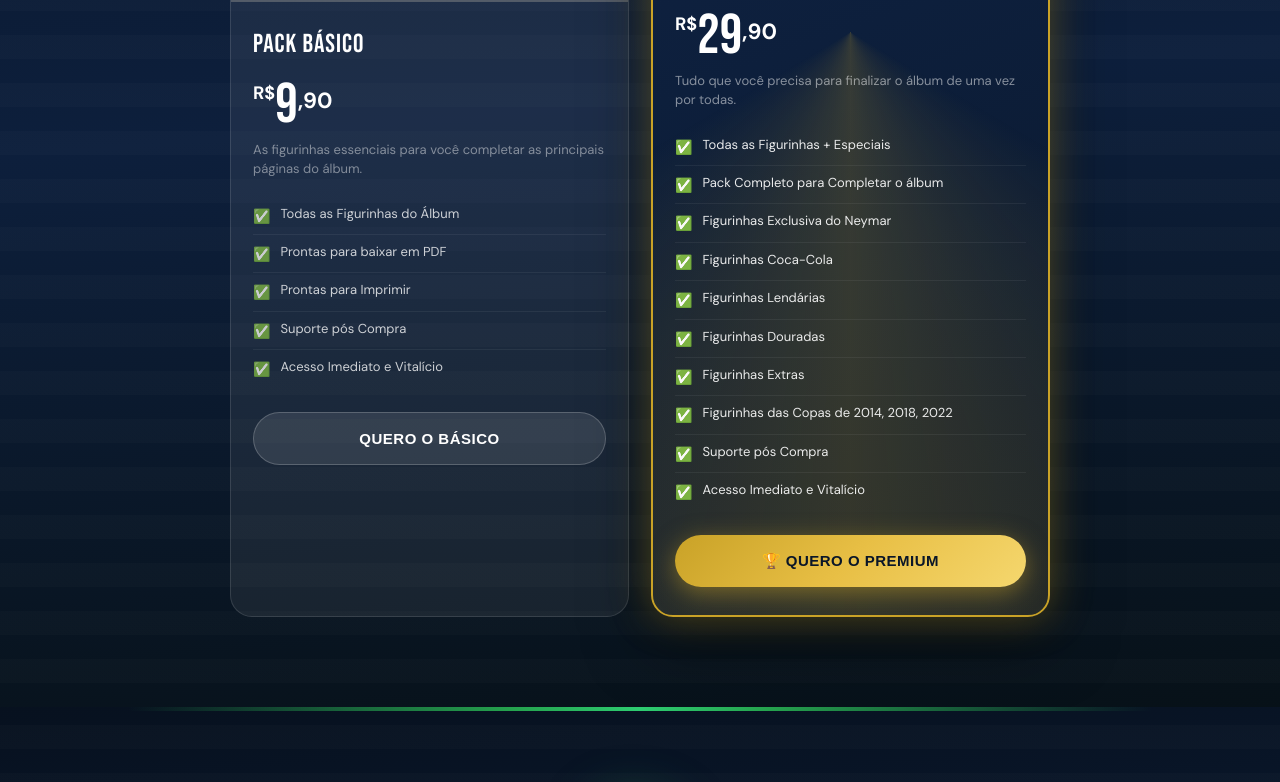
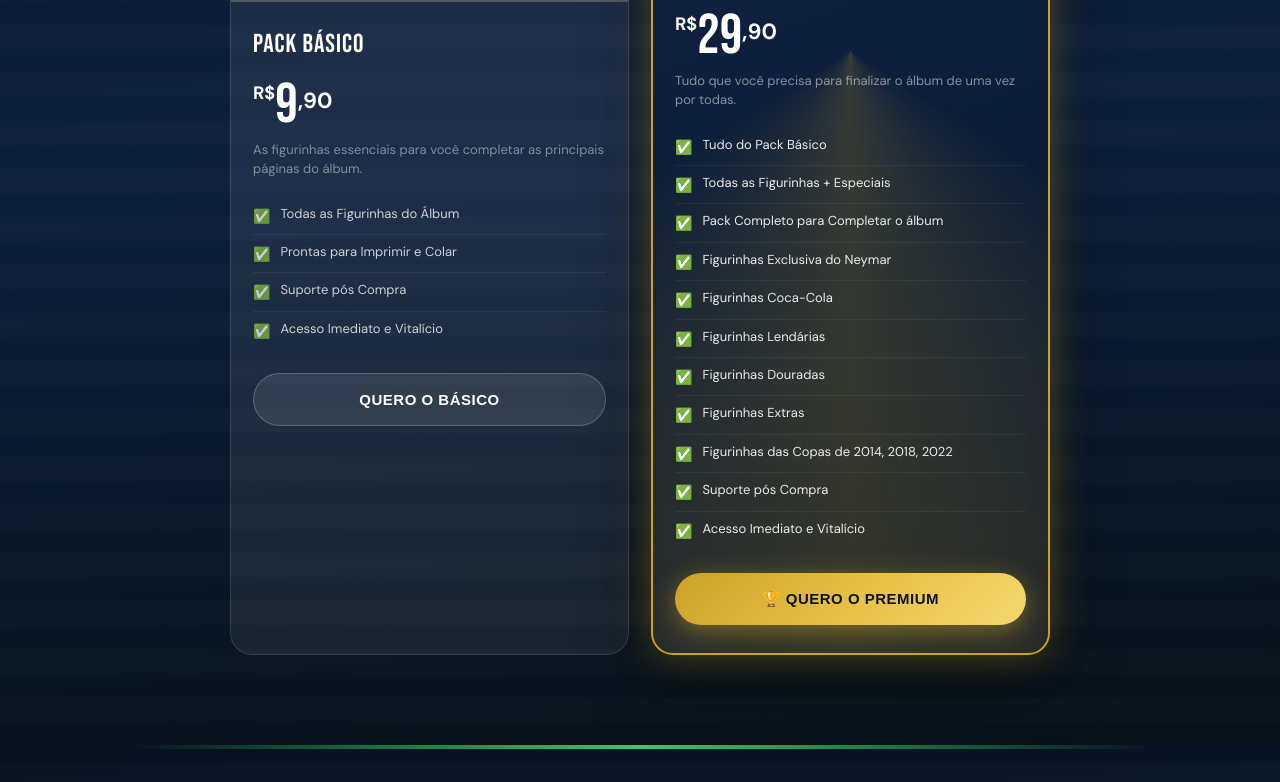
Before and after one commit to Bernardo-Miranda/figurinhas, a plain HTML site: page index.html in a window 1280 px wide. Shown: the part 3565-4347 px from the top of the page. Drawn offline with Linux system fonts and the light colour scheme.

Commit message:
Update index.html TROCANDO DESCRIÇÃO DOS ACESSO BASICO + PREMIUM 2

```diff
--- a/index.html
+++ b/index.html
@@ -152,8 +152,7 @@
         <p class="plan-desc">As figurinhas essenciais para você completar as principais páginas do álbum.</p>
         <ul class="plan-features">
           <li><span class="check">✅</span> Todas as Figurinhas do Álbum</li>
-          <li><span class="check">✅</span> Prontas para baixar em PDF</li>
-          <li><span class="check">✅</span> Prontas para Imprimir</li>
+          <li><span class="check">✅</span> Prontas para Imprimir e Colar</li>
           <li><span class="check">✅</span> Suporte pós Compra</li>
           <li><span class="check">✅</span> Acesso Imediato e Vitalício</li>
         </ul>
@@ -174,6 +173,7 @@
         </div>
         <p class="plan-desc" style="color:rgba(255,255,255,0.5);">Tudo que você precisa para finalizar o álbum de uma vez por todas.</p>
         <ul class="plan-features premium-list">
+          <li><span class="check">✅</span> Tudo do Pack Básico</li>
           <li><span class="check">✅</span> Todas as Figurinhas + Especiais</li>
           <li><span class="check">✅</span> Pack Completo para Completar o álbum</li>
           <li><span class="check">✅</span> Figurinhas Exclusiva do Neymar</li>
```
